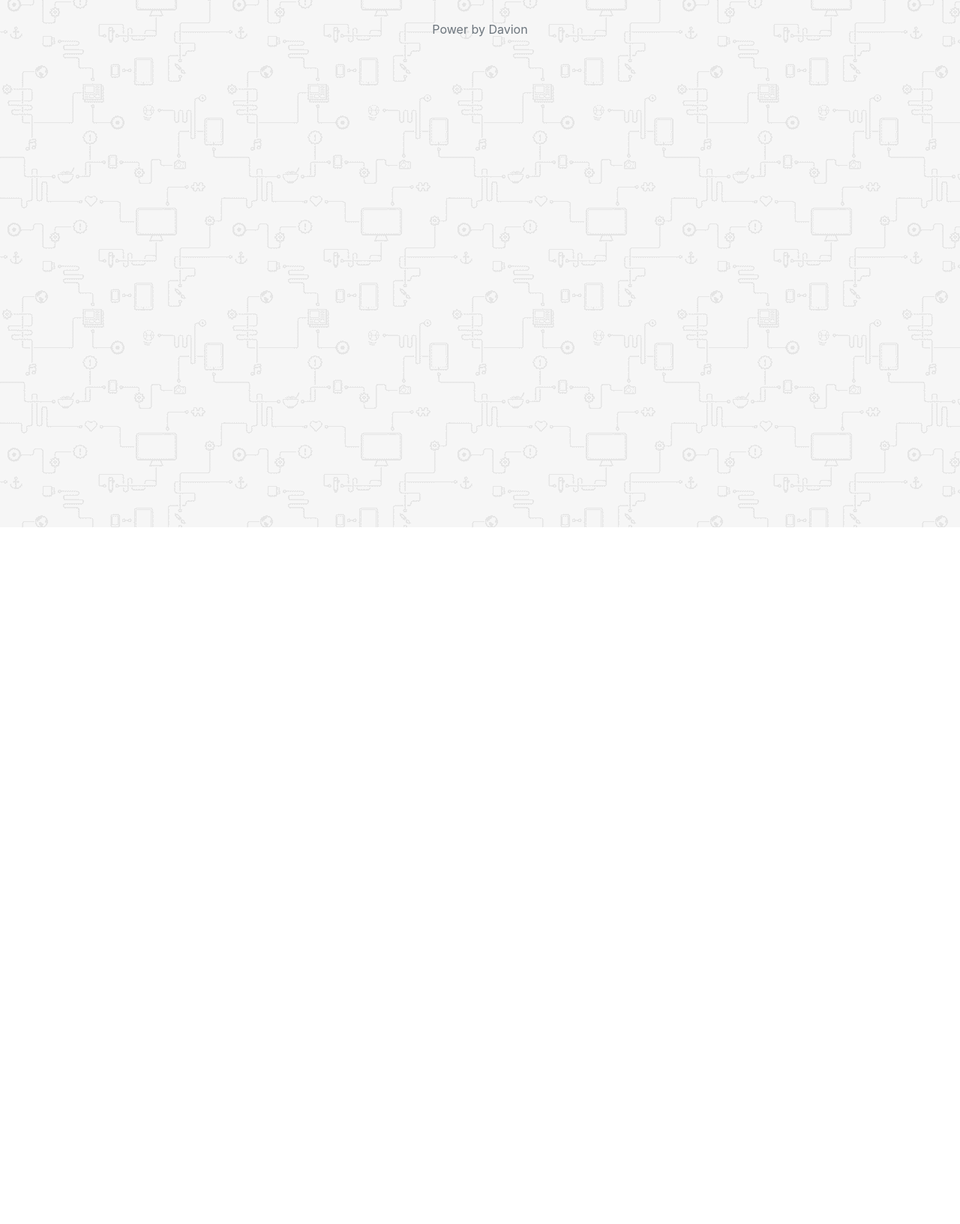
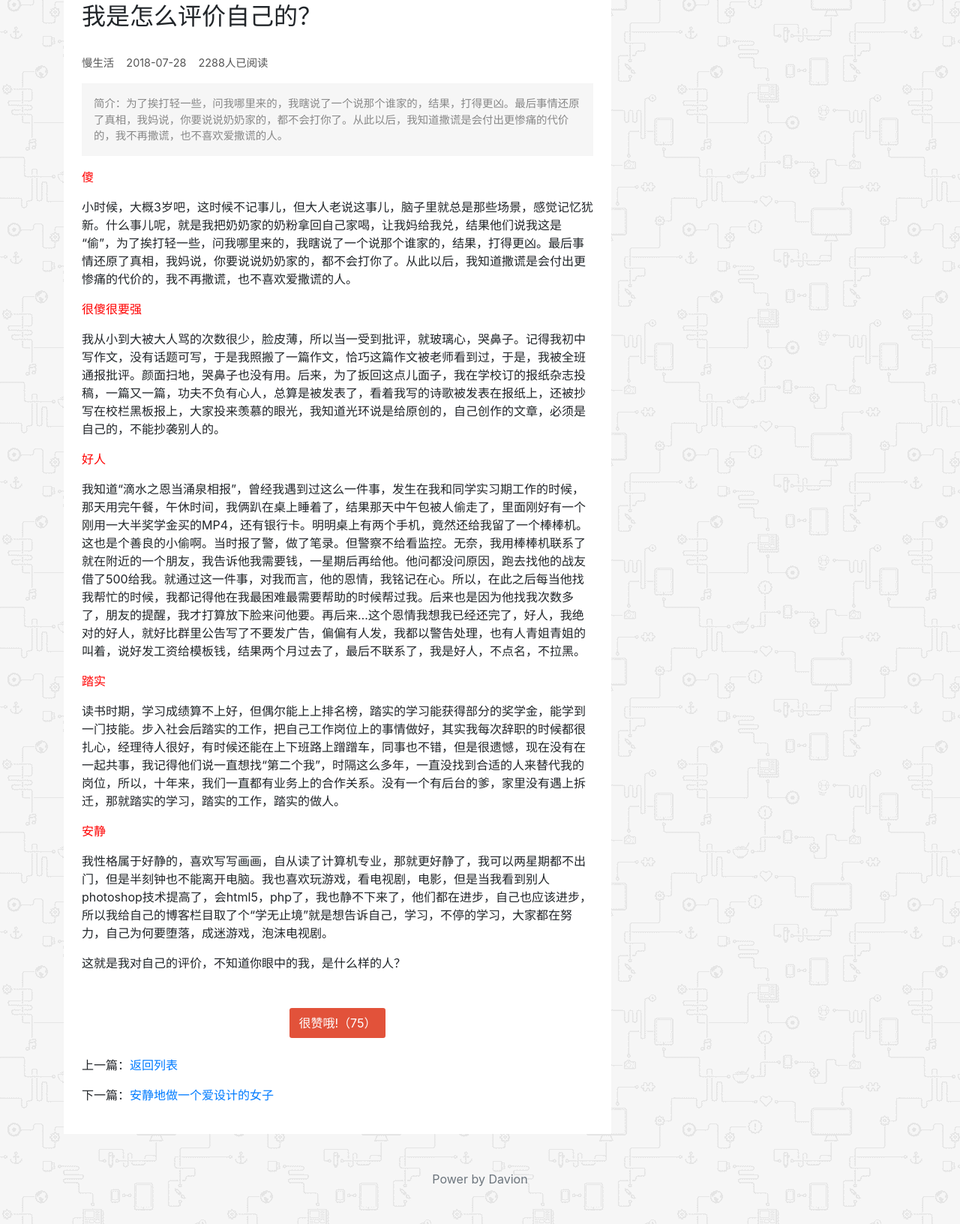
Before and after one commit to Davion2017/web-work, a website: page detail.html in a window 1280 px wide. Shown: the part 97-1729 px from the top of the page at 75% size. Before the commit the page ends 800 px from the top, so only its background shows below. Drawn offline with nearby package versions, Linux system fonts and the light colour scheme.

Commit message:
详情页

```diff
--- a/css/detail.css
+++ b/css/detail.css
@@ -0,0 +1,29 @@
+main .left .article .article-info{
+    font-size: 0.9rem;
+    color: #555;
+
+}
+
+main .left .article .summary{
+    background: #f6f6f6;
+    font-size: 0.9rem;
+    color: #888888;
+}
+
+main .left .article .context span{
+    display: block;
+    color: red;
+    margin: 1rem 0;
+}
+
+main .left .article .like-btn{
+    margin: 0 auto;
+    color: white;
+    background: #e2523a;
+    width: 8rem;
+    height: 2.5rem;
+    line-height: 2.5rem;
+    text-align: center;
+    border-radius: 0.2rem;
+    cursor: pointer;
+}
--- a/detail.html
+++ b/detail.html
@@ -30,7 +30,45 @@
 <main class="container mt-3">
     <div class="row">
         <div class="col-8 left">
+            <div class="bg-white">
+                <div class="article p-4">
+                    <h2>我是怎么评价自己的？</h2><br/>
+                    <p class="article-info">慢生活&nbsp;&nbsp;&nbsp;&nbsp;2018-07-28&nbsp;&nbsp;&nbsp;&nbsp;2288人已阅读</p>
+                    <div class="summary p-3">
+                        简介：为了挨打轻一些，问我哪里来的，我瞎说了一个说那个谁家的，结果，打得更凶。最后事情还原了真相，我妈说，你要说说奶奶家的，都不会打你了。从此以后，我知道撒谎是会付出更惨痛的代价的，我不再撒谎，也不喜欢爱撒谎的人。
+                    </div>
+                    <div class="context my-3">
+                        <span>傻</span>
 
+                        <p>小时候，大概3岁吧，这时候不记事儿，但大人老说这事儿，脑子里就总是那些场景，感觉记忆犹新。什么事儿呢，就是我把奶奶家的奶粉拿回自己家喝，让我妈给我兑，结果他们说我这是“偷”，为了挨打轻一些，问我哪里来的，我瞎说了一个说那个谁家的，结果，打得更凶。最后事情还原了真相，我妈说，你要说说奶奶家的，都不会打你了。从此以后，我知道撒谎是会付出更惨痛的代价的，我不再撒谎，也不喜欢爱撒谎的人。</p>
+
+                        <span>很傻很要强</span>
+
+                        <p>我从小到大被大人骂的次数很少，脸皮薄，所以当一受到批评，就玻璃心，哭鼻子。记得我初中写作文，没有话题可写，于是我照搬了一篇作文，恰巧这篇作文被老师看到过，于是，我被全班通报批评。颜面扫地，哭鼻子也没有用。后来，为了扳回这点儿面子，我在学校订的报纸杂志投稿，一篇又一篇，功夫不负有心人，总算是被发表了，看着我写的诗歌被发表在报纸上，还被抄写在校栏黑板报上，大家投来羡慕的眼光，我知道光环说是给原创的，自己创作的文章，必须是自己的，不能抄袭别人的。</p>
+
+                        <span>好人</span>
+
+                        <p>我知道“滴水之恩当涌泉相报”，曾经我遇到过这么一件事，发生在我和同学实习期工作的时候，那天用完午餐，午休时间，我俩趴在桌上睡着了，结果那天中午包被人偷走了，里面刚好有一个刚用一大半奖学金买的MP4，还有银行卡。明明桌上有两个手机，竟然还给我留了一个棒棒机。这也是个善良的小偷啊。当时报了警，做了笔录。但警察不给看监控。无奈，我用棒棒机联系了就在附近的一个朋友，我告诉他我需要钱，一星期后再给他。他问都没问原因，跑去找他的战友借了500给我。就通过这一件事，对我而言，他的恩情，我铭记在心。所以，在此之后每当他找我帮忙的时候，我都记得他在我最困难最需要帮助的时候帮过我。后来也是因为他找我次数多了，朋友的提醒，我才打算放下脸来问他要。再后来…这个恩情我想我已经还完了，好人，我绝对的好人，就好比群里公告写了不要发广告，偏偏有人发，我都以警告处理，也有人青姐青姐的叫着，说好发工资给模板钱，结果两个月过去了，最后不联系了，我是好人，不点名，不拉黑。</p>
+
+                        <span>踏实</span>
+
+                        <p>读书时期，学习成绩算不上好，但偶尔能上上排名榜，踏实的学习能获得部分的奖学金，能学到一门技能。步入社会后踏实的工作，把自己工作岗位上的事情做好，其实我每次辞职的时候都很扎心，经理待人很好，有时候还能在上下班路上蹭蹭车，同事也不错，但是很遗憾，现在没有在一起共事，我记得他们说一直想找“第二个我”，时隔这么多年，一直没找到合适的人来替代我的岗位，所以，十年来，我们一直都有业务上的合作关系。没有一个有后台的爹，家里没有遇上拆迁，那就踏实的学习，踏实的工作，踏实的做人。</p>
+
+                        <span>安静</span>
+
+                        <p>我性格属于好静的，喜欢写写画画，自从读了计算机专业，那就更好静了，我可以两星期都不出门，但是半刻钟也不能离开电脑。我也喜欢玩游戏，看电视剧，电影，但是当我看到别人photoshop技术提高了，会html5，php了，我也静不下来了，他们都在进步，自己也应该进步，所以我给自己的博客栏目取了个“学无止境”就是想告诉自己，学习，不停的学习，大家都在努力，自己为何要堕落，成迷游戏，泡沫电视剧。</p>
+
+                        <p>这就是我对自己的评价，不知道你眼中的我，是什么样的人？</p>
+                    </div>
+                    <div class="like-btn mt-5">
+                        很赞哦!（75）
+                    </div>
+                    <div class="next-list mt-4">
+                        <p>上一篇：<a href="index.html">返回列表</a></p>
+                        <p>下一篇：<a href="">安静地做一个爱设计的女子</a></p>
+                    </div>
+                </div>
+            </div>
         </div>
         <div class="col-4 right">
 
--- a/js/detail.js
+++ b/js/detail.js
@@ -0,0 +1,3 @@
+$('.like-btn').click(()=>{
+    alert("感谢支持")
+})
```
